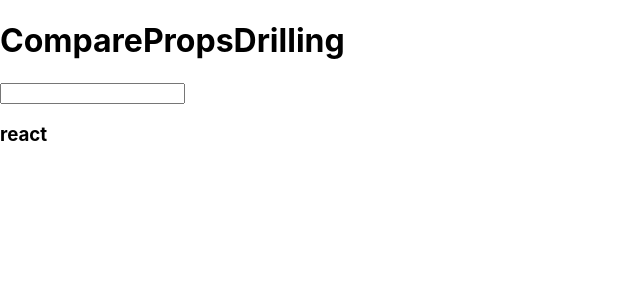
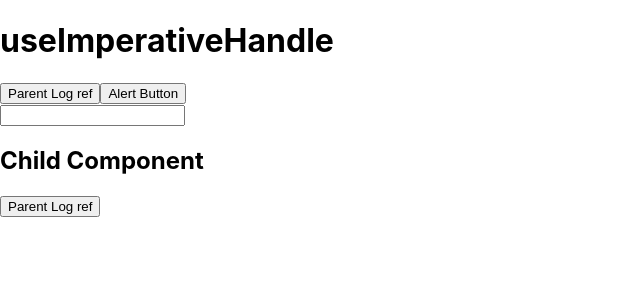
Before and after one commit to oowtl/first-met-react-practice, a React (Create React App) app: page / in a window 1280 px wide. Shown: the top 300 px of the page, without its empty margins (0-640 px from the left). Built offline with nearby package versions, Linux system fonts and the light colour scheme.

Commit message:
feat : chapter07 - useImperativeHandle - useImperativeHandle 로 변경한 ref 가 다른 컴포넌트에 공유되는지 테스트

```diff
--- /dev/null
+++ b/src/chapter_07/experiment/ref/TestImperativeHandle.jsx
@@ -0,0 +1,49 @@
+import React, { useRef, useImperativeHandle, forwardRef } from "react";
+
+/**
+ * useImperativeHandle 을 통해서 변경한 ref 는 다른 컴포넌트와 공유된다.
+ * 자식 컴포넌트에서 ref 를 변경하면 부모 컴포넌트에서도 변경된 ref의 내용이 적용된다.
+ * => 의도하지 않은 변경에 주의해서 사용하는 것이 좋을 것 같다.
+ */
+const ChildComponent = forwardRef((props, ref) => {
+  useImperativeHandle(ref, () => {
+    return {
+      alert: () => alert("Hello my input ref!"),
+    };
+  });
+
+  const handleClick = () => {
+    console.log(ref);
+  };
+
+  return (
+    <div>
+      <h2>Child Component</h2>
+      <button onClick={handleClick}>Parent Log ref</button>
+    </div>
+  );
+});
+
+export default function TestImperativeHandle() {
+  const inputRef = useRef();
+
+  const handleClickLogRef = () => {
+    console.log(inputRef);
+  };
+
+  const handleClickAlert = () => {
+    inputRef.current.alert();
+  };
+
+  return (
+    <div>
+      <h1>useImperativeHandle</h1>
+
+      <button onClick={handleClickLogRef}>Parent Log ref</button>
+      <button onClick={handleClickAlert}>Alert Button</button>
+      <br />
+      <input type="text" ref={inputRef} />
+      <ChildComponent ref={inputRef} />
+    </div>
+  );
+}
--- a/src/index.js
+++ b/src/index.js
@@ -11,7 +11,8 @@ import reportWebVitals from "./reportWebVitals";
 // import TestUseState from "./chapter_07/experiment/TestUseState";
 // import TestClosure from "./chapter_07/experiment/TestClosure";
 // import TestContext from "./chapter_07/experiment/context/TestContext";
-import TestPropsDrilling from "./chapter_07/experiment/context/ComparePropsDrilling";
+// import TestPropsDrilling from "./chapter_07/experiment/context/ComparePropsDrilling";
+import TestImperativeHandle from "./chapter_07/experiment/ref/TestImperativeHandle";
 // import ConfirmButton from "./chapter_08/ConfirmButton";
 // import ConfirmButtonFC from "./chapter_08/ConfirmButton";
 // import LandingPage from "./chapter_09/LandingPage";
@@ -72,9 +73,16 @@ const root = ReactDOM.createRoot(document.getElementById("root"));
 // );
 
 // TEST propsDrilling
+// root.render(
+//   <React.StrictMode>
+//     <TestPropsDrilling />
+//   </React.StrictMode>
+// );
+
+// TEST TestImperativeHandle
 root.render(
   <React.StrictMode>
-    <TestPropsDrilling />
+    <TestImperativeHandle />
   </React.StrictMode>
 );
 
```
